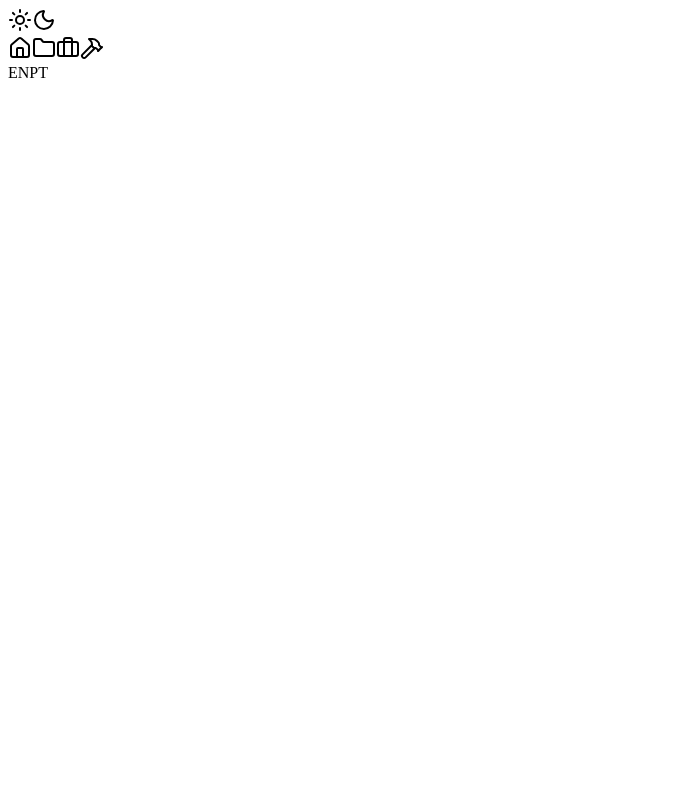
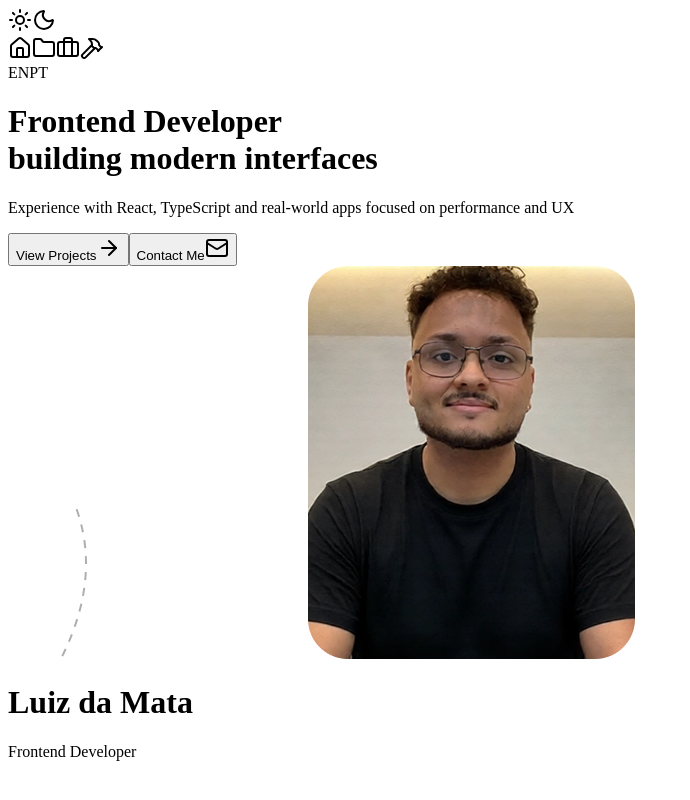
Before and after one commit to luiz-palmera/my-portfolio, a Next.js app: page /Hero in a window 1280 px wide. Shown: the whole page, without its empty margins (0-690 px from the left). Built offline with nearby package versions, Linux system fonts and the light colour scheme.

Commit message:
feat: add hero content

```diff
--- /dev/null
+++ b/src/components/hero-content.tsx
@@ -0,0 +1,29 @@
+import { ArrowRight, Mail } from "lucide-react";
+
+export default function HeroContent() {
+  return (
+    <div className="flex flex-col gap-6 max-w-[600px]">
+      <h1 className="text-text-primary font-display font-semibold text-[3rem] leading-[3.4rem] tracking-tight">
+        Frontend <span className="text-brand-primary">Developer</span> <br />
+        building modern <span className="text-brand-primary">interfaces</span>
+      </h1>
+
+      <p className="text-text-secondary text-[1.1rem] max-w-[520px] leading-relaxed">
+        Experience with React, TypeScript and real-world apps focused on
+        performance and UX
+      </p>
+
+      <div className="flex items-center gap-4 mt-2">
+        <button className="flex items-center bg-brand-primary text-text-inverse px-6 py-3 rounded-xl font-medium transition hover:opacity-90">
+          View Projects
+          <ArrowRight className="ml-2" />
+        </button>
+
+        <button className="flex border border-border-primary text-text-primary px-6 py-3 rounded-xl font-medium transition hover:bg-white/5">
+          Contact Me
+          <Mail className="ml-2" />
+        </button>
+      </div>
+    </div>
+  );
+}
--- a/src/pages/Hero.tsx
+++ b/src/pages/Hero.tsx
@@ -1,9 +1,18 @@
 import Navbar from "@/components/navbar";
+import ProfileCard from "@/components/profile-card";
+import HeroContent from "@/components/hero-content";
 
 export default function Hero() {
   return (
     <div className="flex flex-col items-center h-screen">
       <Navbar />
+
+      <div className="w-full h-full flex items-center justify-center">
+        <div className="flex items-center justify-between w-full max-w-6xl">
+          <HeroContent />
+          <ProfileCard />
+        </div>
+      </div>
     </div>
   );
 }
```
